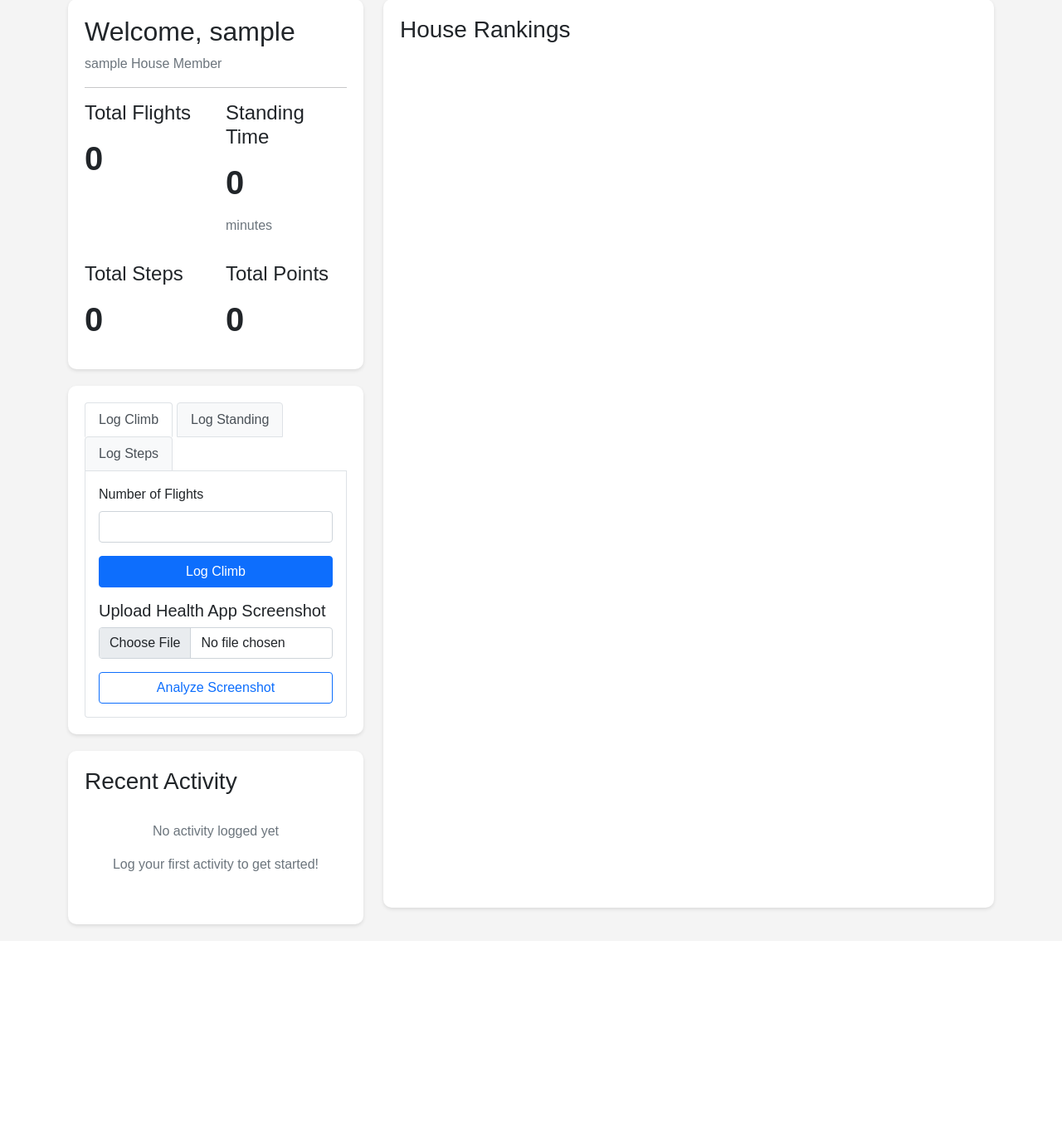
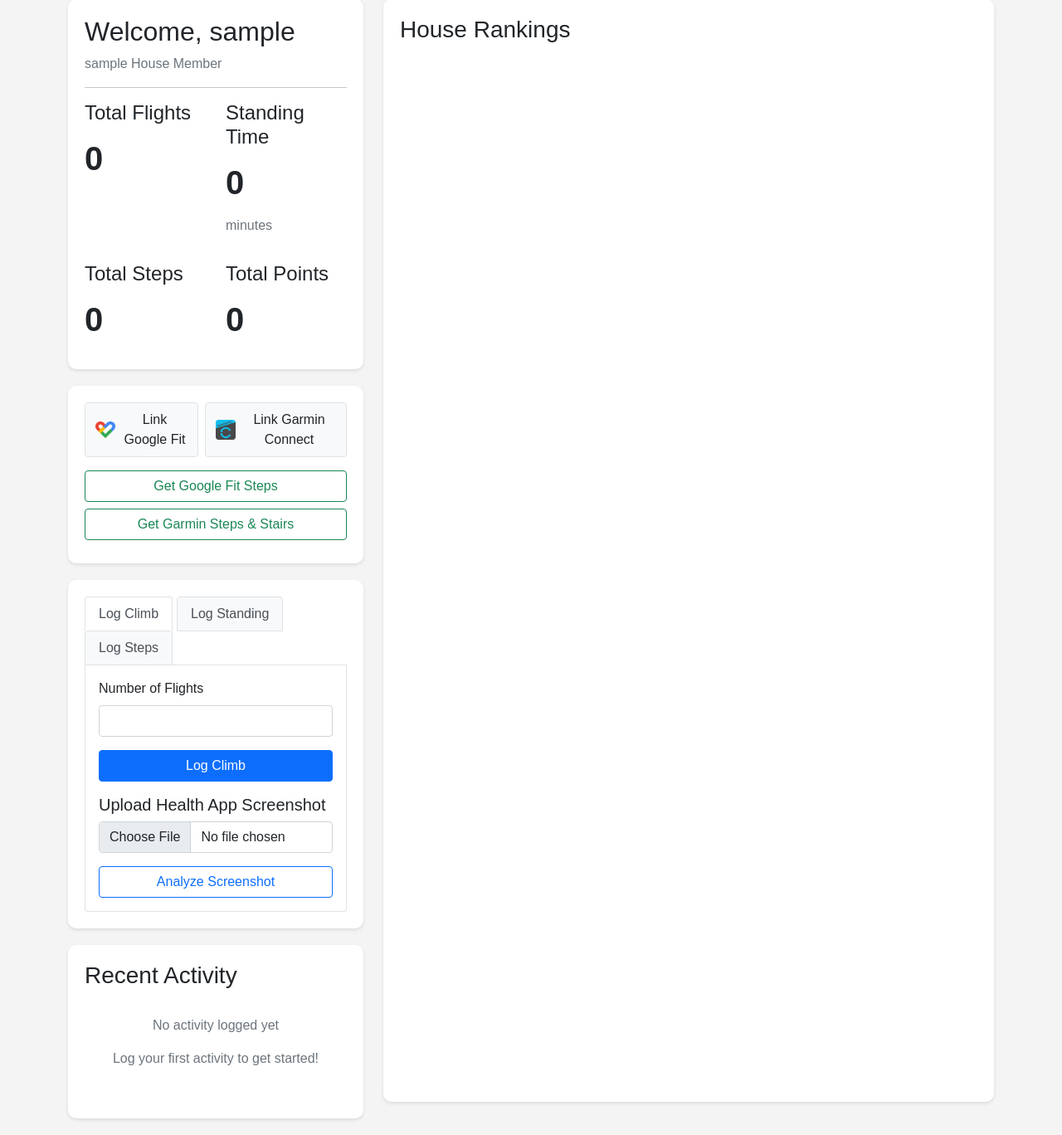
Before and after one commit to Nat-hsm/DragonRise, a Flask app: page /dashboard in a window 1280 px wide. Shown: the part 161-1529 px from the top of the page at 83% size. Before the commit the page ends 1280 px from the top, so only its background shows below. Run offline with Flask 3, Linux system fonts and the light colour scheme; the visitor is signed in with stand-in values (Sample User, id 1); data that the repository does not hold is empty; parts of the project's set-up code (start-up, migrations or seed data) failed here and were passed over.

Commit message:
moved app integration into a new card

```diff
--- a/static/css/style.css
+++ b/static/css/style.css
@@ -278,3 +278,73 @@ body {
     min-width: 150px;
     flex: 1;
 }
+
+.fitness-integration-btn {
+    border: 1px solid #dee2e6;
+    display: flex;
+    align-items: center;
+    justify-content: center;
+    padding: 8px 12px;
+    background-color: #f8f9fa;
+    transition: all 0.2s;
+}
+
+.fitness-integration-btn:hover {
+    background-color: #e9ecef;
+    border-color: #ced4da;
+}
+
+.icon-img {
+    width: 24px;
+    height: 24px;
+    object-fit: contain;
+    vertical-align: middle;
+    display: inline-block;
+}
+
+.btn-opaque-rect {
+    border: 1px solid #dee2e6;
+    display: flex;
+    align-items: center;
+    justify-content: center;
+    padding: 8px 12px;
+    background-color: #f8f9fa;
+    transition: all 0.2s;
+}
+
+.btn-opaque-rect:hover {
+    background-color: #e9ecef;
+    border-color: #ced4da;
+}
+
+.integration-result {
+    font-size: 1.1em;
+    min-height: 1.5em; /* Provides consistent height even when empty */
+}
+
+/* Collapsible content styles */
+.collapse-text-hide {
+    display: none;
+}
+
+.collapse.show .collapse-text-hide {
+    display: inline;
+}
+
+.collapse.show .collapse-text-show {
+    display: none;
+}
+
+.empty-log-item {
+    height: 58px;
+    border-color: #f8f9fa;
+}
+
+/* Tab content borders */
+.tab-content {
+    border-left: 1px solid #dee2e6;
+    border-right: 1px solid #dee2e6;
+    border-bottom: 1px solid #dee2e6;
+    border-bottom-left-radius: 0.25rem;
+    border-bottom-right-radius: 0.25rem;
+}
--- a/templates/unified_dashboard.html
+++ b/templates/unified_dashboard.html
@@ -27,6 +27,28 @@
                     <div class="points-display">{{ current_user.total_points }}</div>
                 </div>
             </div>
+        </div>
+
+        <!-- New Fitness Integration Card -->
+        <div class="stats-card">
+            <div class="d-flex gap-2 mb-3">
+                <button type="button" class="btn btn-opaque-rect fitness-integration-btn flex-grow-1" id="link-google-fit-btn" title="Link Google Fit">
+                    <img src="{{ url_for('static', filename='google_fit_icon.png') }}" alt="Google Fit" class="icon-img">
+                    <span class="ms-2">Link Google Fit</span>
+                </button>
+                <button type="button" class="btn btn-opaque-rect fitness-integration-btn flex-grow-1" id="link-garmin-btn" title="Link Garmin">
+                    <img src="{{ url_for('static', filename='garmin_logo.png') }}" alt="Garmin" class="icon-img">
+                    <span class="ms-2">Link Garmin Connect</span>
+                </button>
+            </div>
+
+            <button type="button" class="btn btn-outline-success mb-2 w-100" id="get-google-fit-steps-btn">
+                Get Google Fit Steps
+            </button>
+
+            <button type="button" class="btn btn-outline-success mb-2 w-100" id="get-garmin-steps-btn">
+                Get Garmin Steps & Stairs
+            </button>
         </div>
 
         <!-- Activity Tabs -->
@@ -85,58 +107,8 @@
                     </div>
                 </div>
 
-                <!-- Steps Tab -->
+                <!-- Steps Tab - Now without the integration buttons -->
                 <div class="tab-pane fade" id="steps-content" role="tabpanel" aria-labelledby="steps-tab">
-
-
-                    <div class="d-flex gap-2 mb-3">
-                    <button type="button" class="btn btn-opaque-rect" id="link-google-fit-btn" title="Link Google Fit">
-                    <img src="{{ url_for('static', filename='google_fit_icon.png') }}" alt="Google Fit" class="icon-img">
-                    <span class="ms-2">Link Google Fit</span>
-                    </button>
-                    <button type="button" class="btn btn-opaque-rect" id="link-garmin-btn" title="Link Garmin">
-                    <img src="{{ url_for('static', filename='garmin_logo.png') }}" alt="Garmin" class="icon-img">
-                    <span class="ms-2">Link Garmin Connect</span>
-                    </button>
-                    </div>
-                    <style>
-.btn-opaque-rect {
-    background: rgba(255,255,255,0.92);
-    border: 1px solid #d1d5db;
-    color: #222;
-    border-radius: 0.5rem;
-    padding: 0.25rem 0.8rem;
-    font-size: 0.97rem;
-    min-width: 120px;
-    min-height: 34px;
-    display: flex;
-    align-items: center;
-    box-shadow: 0 2px 8px rgba(0,0,0,0.04);
-    transition: background 0.2s, box-shadow 0.2s;
-}
-.btn-opaque-rect:hover {
-    background: rgba(240,240,240,0.98);
-    box-shadow: 0 4px 16px rgba(0,0,0,0.08);
-}
-.icon-img {
-    width: 20px;
-    height: 20px;
-    display: inline-block;
-}
-</style>
-
-                    <button type="button" class="btn btn-outline-success mb-2 w-100" id="get-google-fit-steps-btn">
-                    Get Google Fit Steps
-                    </button>
-                    <div id="google-fit-steps-result" class="mb-2 text-center text-muted" style="font-size: 1.1em;"></div>
-
-
-                    <button type="button" class="btn btn-outline-success mb-2 w-100" id="get-garmin-steps-btn">
-                     Get Garmin Steps & Stairs
-                    </button>
-                    <div id="garmin-steps-result" class="mb-2 text-center text-muted" style="font-size: 1.1em;"></div>
-
-
                     <form action="{{ url_for('log_steps') }}" method="post">
                         <div class="mb-3">
                             <label for="steps" class="form-label">Number of Steps</label>
```
